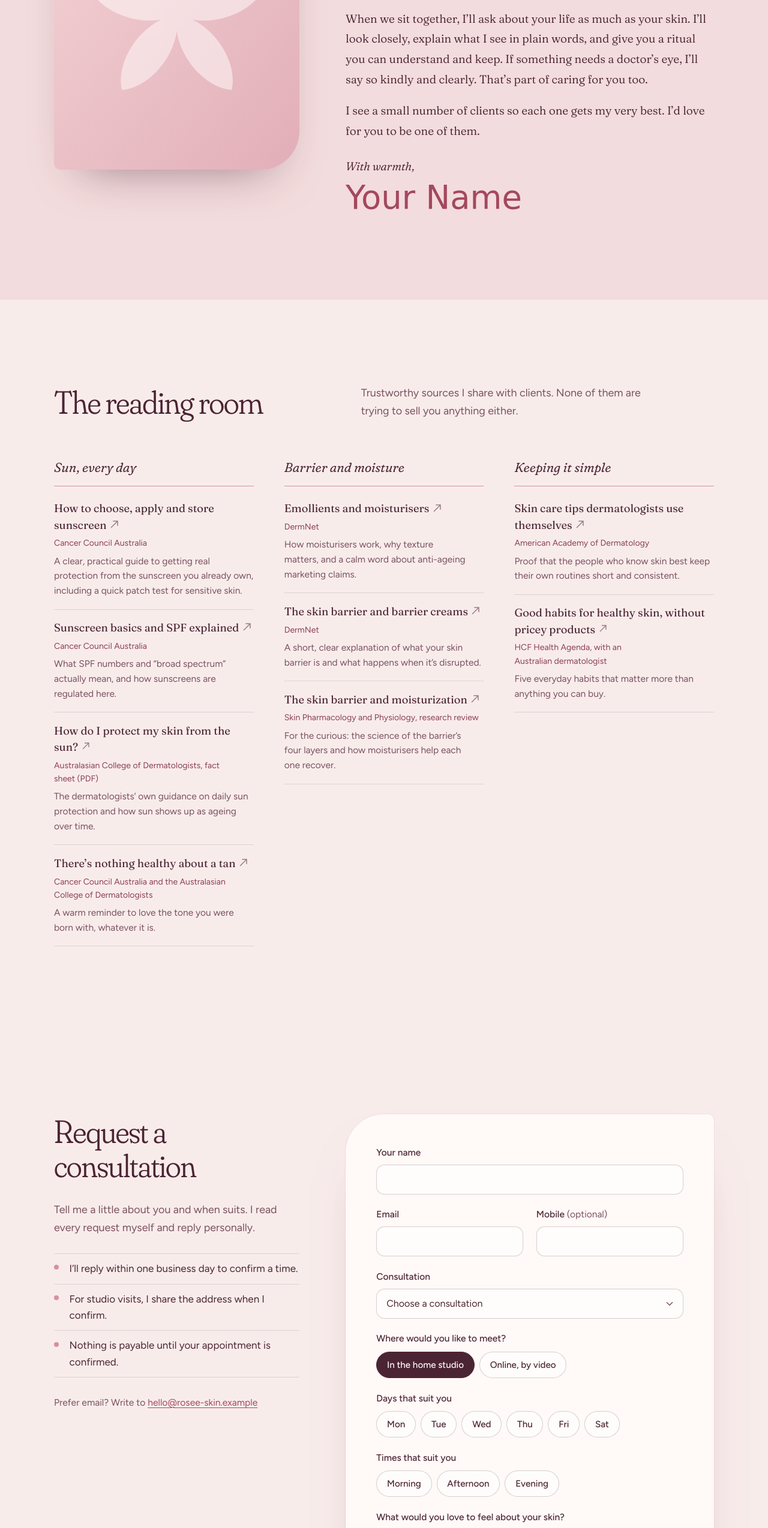
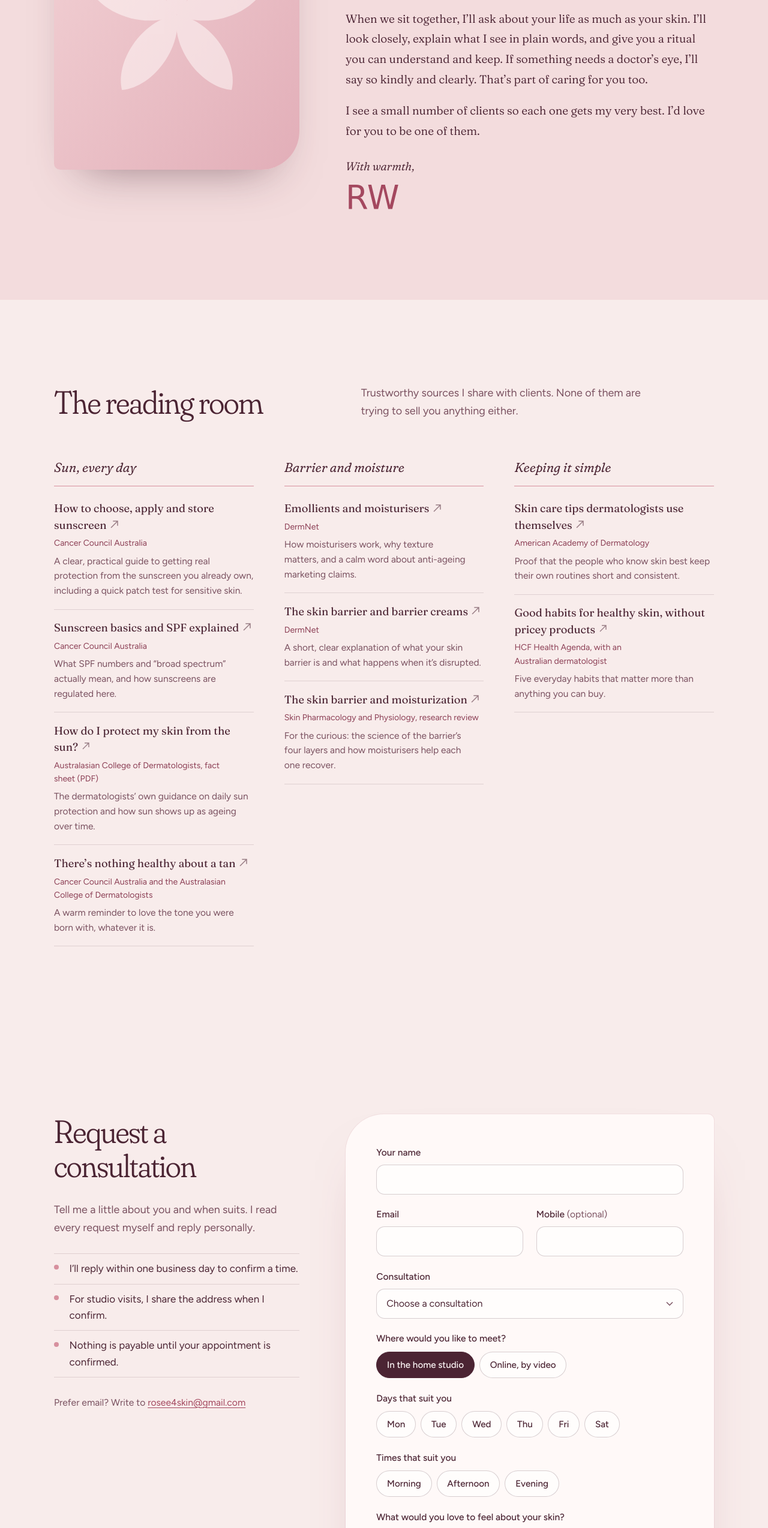
Before and after one commit to joemoon4u/rosee, a website: page index.html in a window 1280 px wide. Shown: the part 5617-8165 px from the top of the page at 60% size. Drawn offline with Linux system fonts and the light colour scheme; a web font is replaced by a local one.

Commit message:
Update signature and contact email in index.html

```diff
--- a/index.html
+++ b/index.html
@@ -350,7 +350,7 @@
           </p>
           <p class="letter-close">With warmth,</p>
           <!-- EDIT: founder's first name -->
-          <p class="signature">Your Name</p>
+          <p class="signature">RW</p>
           <!-- EDIT: add a credentials line once complete, e.g. <p class="credentials">Certificate IV in Beauty Therapy, TAFE NSW</p> -->
         </div>
       </div>
@@ -443,7 +443,7 @@
             <li>Nothing is payable until your appointment is confirmed.</li>
           </ul>
           <!-- EDIT: contact email -->
-          <p class="contact-line">Prefer email? Write to <a href="mailto:hello@rosee-skin.example">hello@rosee-skin.example</a></p>
+          <p class="contact-line">Prefer email? Write to <a href="mailto:rosee4skin@gmail.com">rosee4skin@gmail.com</a></p>
         </div>
 
         <div class="form-card">
```
